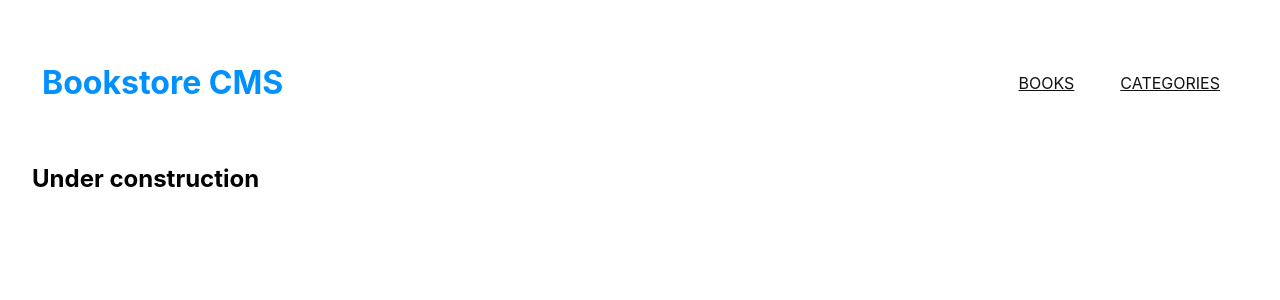
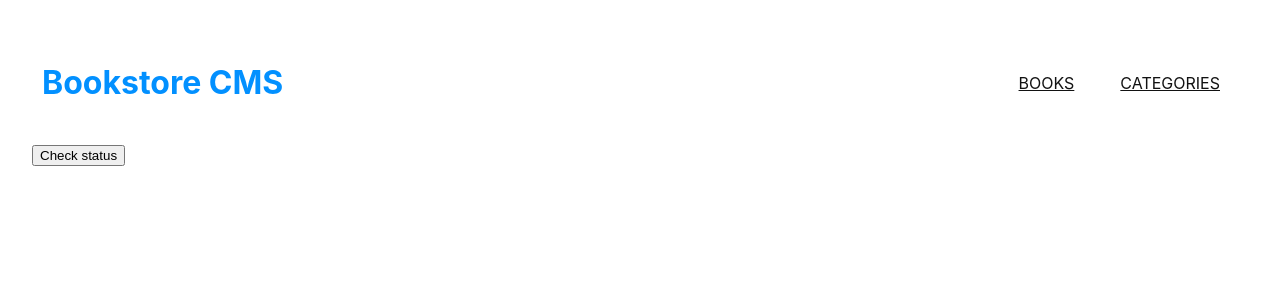
Before and after one commit to AlejandraKeber/bookstore, a React (Create React App) app: page /categories in a window 1280 px wide. Shown: the top 300 px of the page. Built offline with nearby package versions, Linux system fonts and the light colour scheme.

Commit message:
Update Categories page

```diff
--- a/src/pages/Categories.js
+++ b/src/pages/Categories.js
@@ -2,9 +2,7 @@ import React from 'react';
 
 const Categories = () => (
   <div>
-    <h2 className="categories">
-      Under construction
-    </h2>
+    <button type="button">Check status</button>
   </div>
 );
 
```
